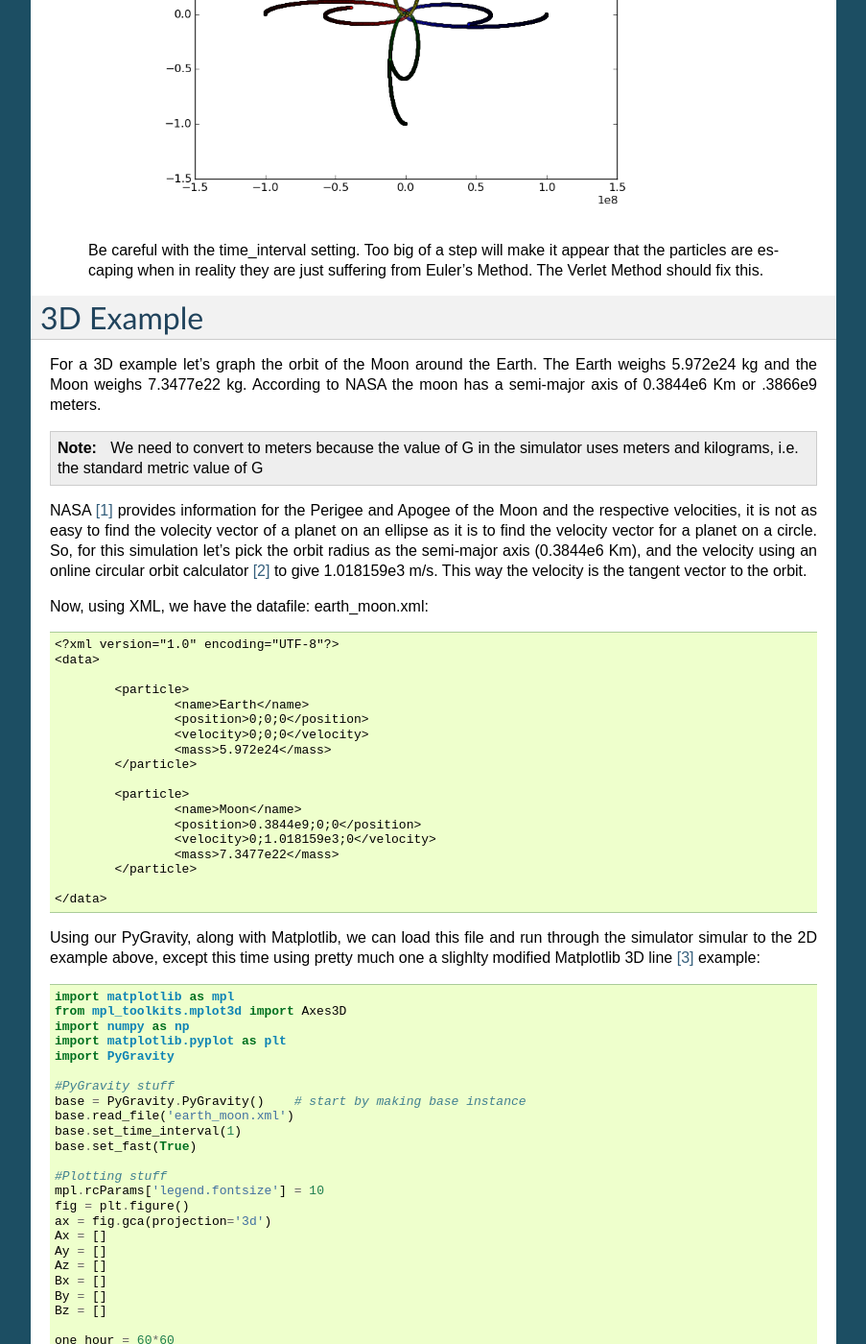
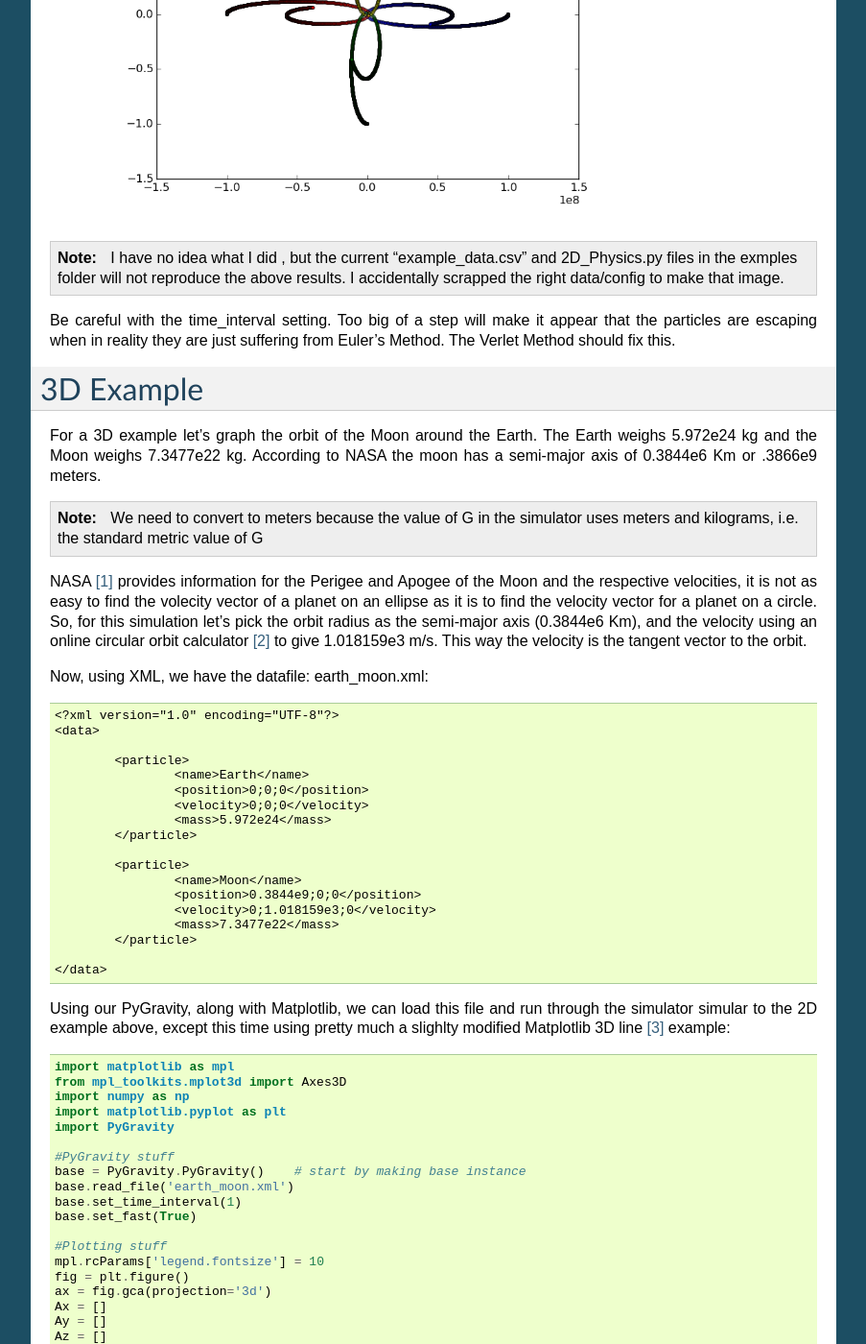
Before and after one commit to wlgn123/PyGravity, a Sphinx documentation site: the page built from documentation/source/index.rst, in a window 1280 px wide and 1400 px high, scrolled down 3963 px. Shown: the whole window at 96% size, without its empty margins (198-1101 px from the left). Built offline with Sphinx 7.4.7, drawn with Linux system fonts in a browser that asks for light colours; some of the changed text lies outside the part shown.

Commit message:
updated docs

```diff
--- a/documentation/source/index.rst
+++ b/documentation/source/index.rst
@@ -217,11 +217,18 @@
 		:scale: 70 %
 
 
+.. note::
+	I have no idea what I did , but the current "example_data.csv"
+	and 2D_Physics.py files in the exmples folder will not reproduce the
+	above results. I accidentally scrapped the right data/config to make that
+	image.
 
- Be careful with the time_interval setting. Too big of a step will
- make it appear that the particles are escaping when in  reality they
- are just suffering from Euler's Method. The Verlet Method should
- fix this.
+
+
+Be careful with the time_interval setting. Too big of a step will
+make it appear that the particles are escaping when in  reality they
+are just suffering from Euler's Method. The Verlet Method should
+fix this.
 
 
 
@@ -266,7 +273,7 @@
 
 Using our PyGravity, along with Matplotlib, we can load this file and
 run through the simulator simular to the 2D example above, except this
-time using pretty much one a slighlty modified Matplotlib 3D line
+time using pretty much a slighlty modified Matplotlib 3D line
 [#3d]_ example::
 
 	import matplotlib as mpl
@@ -335,3 +342,9 @@
 .. [#moon_orbit] http://nssdc.gsfc.nasa.gov/planetary/factsheet/moonfact.html
 .. [#circ] http://orbitsimulator.com/formulas/vcirc.html
 .. [#3d] http://matplotlib.org/mpl_toolkits/mplot3d/tutorial.html#line-plots
+
+Issues
+==========================
+For bugs and issues please use the Gitbhub page at
+https://github.com/russloewe/PyGravity
+or contact me directly at russloewe@gmail.com .
```
Also changed, not shown: other parts of documentation/source/index.rst (+2 -2 lines).
